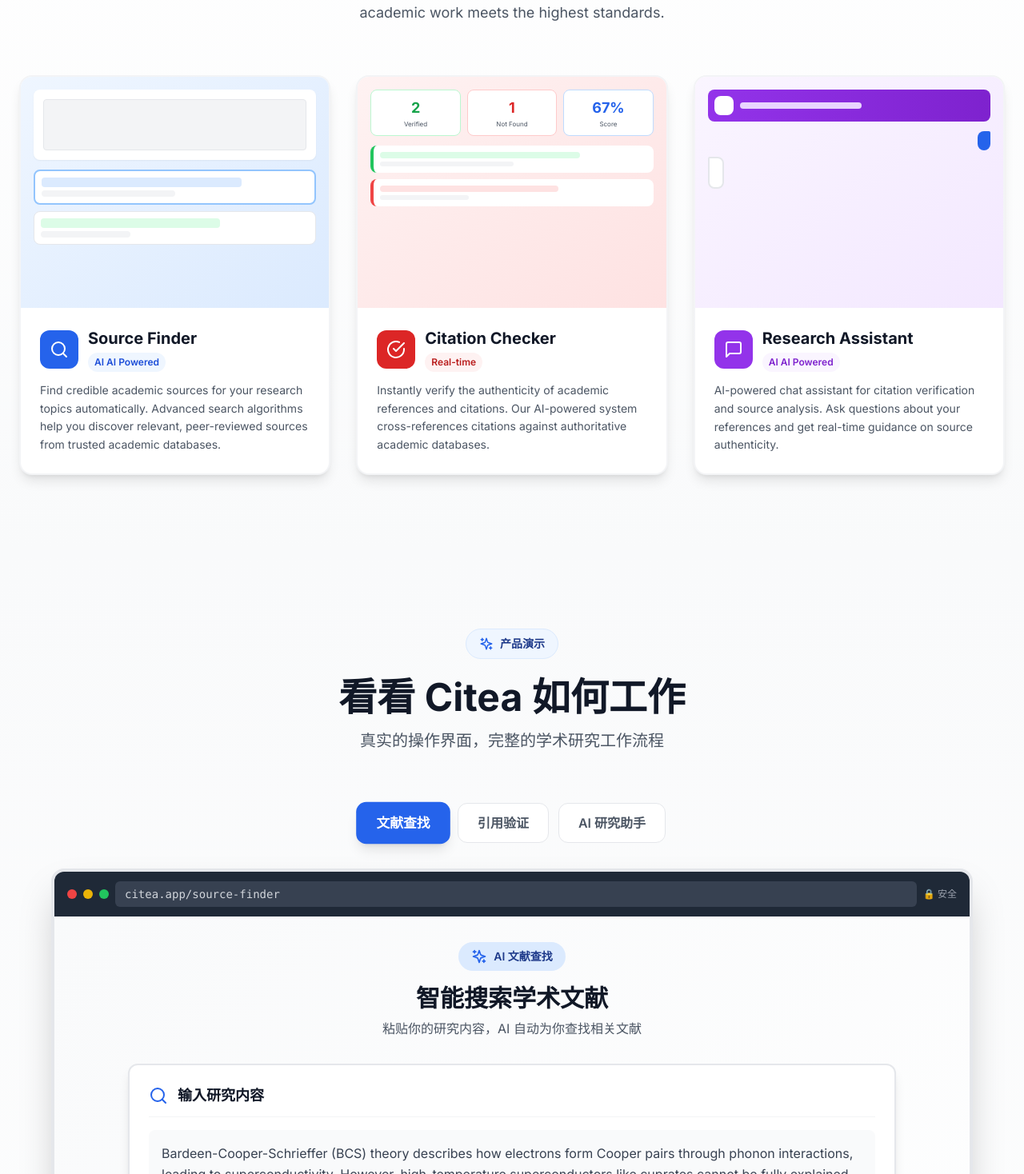
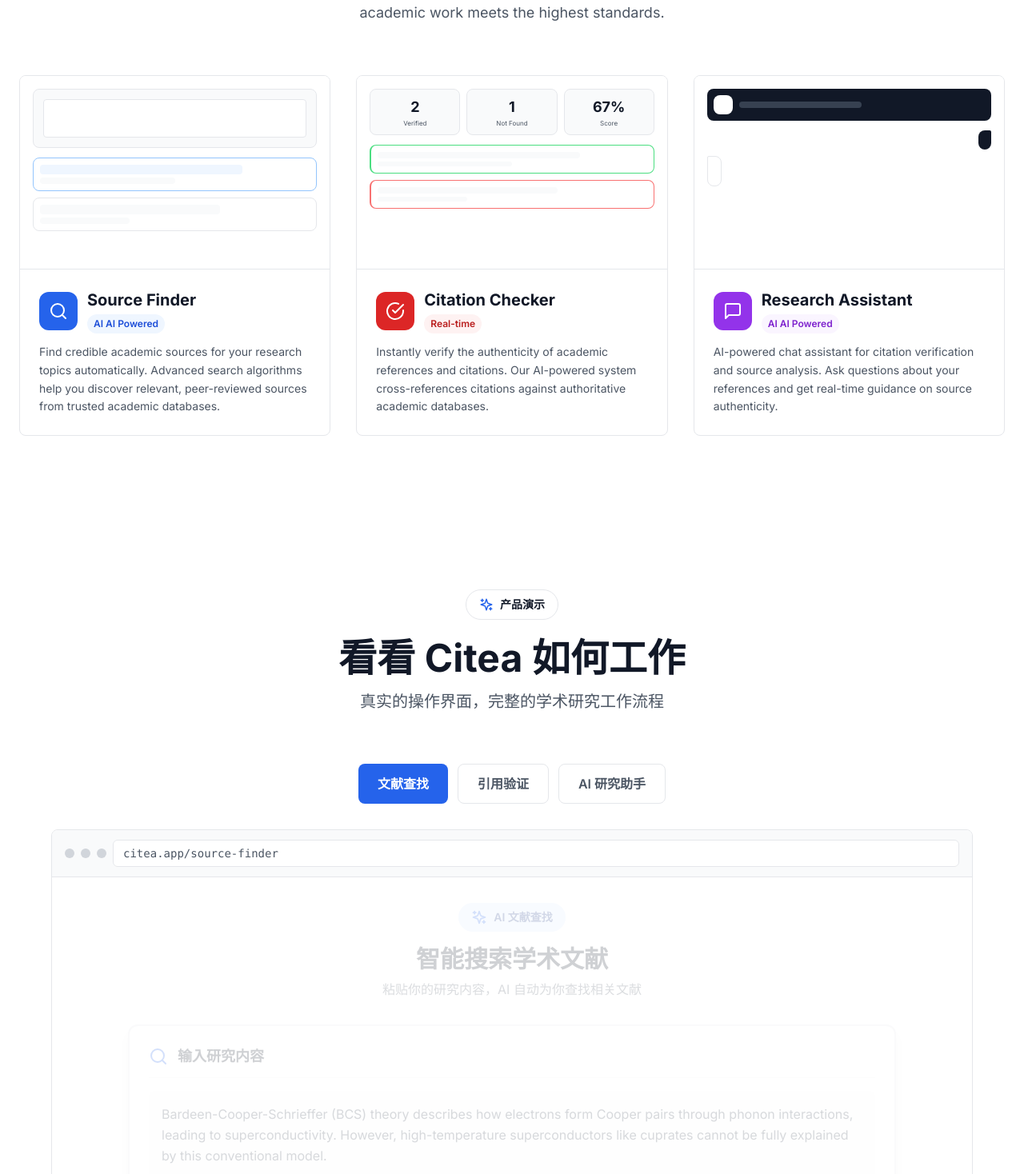
Before and after one commit to Mercury-nju/Citea, a Next.js app: page / in a window 1280 px wide. Shown: the part 2382-3850 px from the top of the page at 80% size. Built offline with nearby package versions, Linux system fonts and the light colour scheme.

Commit message:
Redesign ProductShowcase and DetailedFeatures with clean white minimalist style, remove shadows and gradients, improve aspect ratios

```diff
--- a/components/DetailedFeatures.tsx
+++ b/components/DetailedFeatures.tsx
@@ -9,7 +9,7 @@ export default function DetailedFeatures() {
   const { t } = useLanguage()
 
   return (
-    <section id="features" className="py-24 bg-gradient-to-b from-white to-gray-50">
+    <section id="features" className="py-24 bg-white">
       <div className="max-w-7xl mx-auto px-6">
         {/* Section Header */}
         <div className="text-center mb-16">
@@ -29,30 +29,30 @@ export default function DetailedFeatures() {
         <div className="grid md:grid-cols-3 gap-8">
           {/* Source Finder - 真实功能展示 */}
           <Link href="/auth/signin" className="group block">
-            <div className="bg-white rounded-2xl shadow-lg border-2 border-gray-100 overflow-hidden hover:shadow-2xl hover:border-blue-300 transition-all duration-300">
+            <div className="bg-white rounded-lg border border-gray-200 overflow-hidden hover:border-blue-300 transition-all duration-300">
               {/* 真实Dashboard截图预览 */}
-              <div className="aspect-[4/3] bg-gradient-to-br from-blue-50 to-blue-100 relative overflow-hidden">
+              <div className="aspect-[16/10] bg-white relative overflow-hidden border-b border-gray-200">
                 <div className="absolute inset-0 flex items-center justify-center">
                   {/* 模拟真实界面截图 */}
                   <div className="w-full h-full p-4">
-                    <div className="bg-white rounded-lg shadow-sm p-3 mb-3">
-                      <div className="h-16 bg-gray-100 rounded border border-gray-200"></div>
+                    <div className="bg-gray-50 rounded-lg p-3 mb-3 border border-gray-200">
+                      <div className="h-12 bg-white rounded border border-gray-200"></div>
                     </div>
                     <div className="space-y-2">
-                      <div className="bg-white rounded-lg border-2 border-blue-300 p-2">
-                        <div className="h-3 bg-blue-100 rounded w-3/4 mb-1"></div>
-                        <div className="h-2 bg-gray-100 rounded w-1/2"></div>
+                      <div className="bg-white rounded-lg border border-blue-300 p-2">
+                        <div className="h-3 bg-blue-50 rounded w-3/4 mb-1"></div>
+                        <div className="h-2 bg-gray-50 rounded w-1/2"></div>
                       </div>
                       <div className="bg-white rounded-lg border border-gray-200 p-2">
-                        <div className="h-3 bg-green-100 rounded w-2/3 mb-1"></div>
-                        <div className="h-2 bg-gray-100 rounded w-1/3"></div>
+                        <div className="h-3 bg-gray-50 rounded w-2/3 mb-1"></div>
+                        <div className="h-2 bg-gray-50 rounded w-1/3"></div>
                       </div>
                     </div>
                   </div>
                 </div>
                 {/* 播放图标覆盖层 */}
-                <div className="absolute inset-0 bg-blue-600/10 flex items-center justify-center opacity-0 group-hover:opacity-100 transition-opacity">
-                  <div className="w-16 h-16 bg-blue-600 rounded-full flex items-center justify-center shadow-xl">
+                <div className="absolute inset-0 bg-gray-900/5 flex items-center justify-center opacity-0 group-hover:opacity-100 transition-opacity">
+                  <div className="w-16 h-16 bg-gray-900 rounded-full flex items-center justify-center">
                     <Play className="text-white ml-1" size={24} fill="white" />
                   </div>
                 </div>
@@ -80,41 +80,41 @@ export default function DetailedFeatures() {
 
           {/* Citation Checker - 真实功能展示 */}
           <Link href="/auth/signin" className="group block">
-            <div className="bg-white rounded-2xl shadow-lg border-2 border-gray-100 overflow-hidden hover:shadow-2xl hover:border-red-300 transition-all duration-300">
+            <div className="bg-white rounded-lg border border-gray-200 overflow-hidden hover:border-red-300 transition-all duration-300">
               {/* 真实Dashboard截图预览 */}
-              <div className="aspect-[4/3] bg-gradient-to-br from-red-50 to-red-100 relative overflow-hidden">
+              <div className="aspect-[16/10] bg-white relative overflow-hidden border-b border-gray-200">
                 <div className="absolute inset-0 flex items-center justify-center">
                   {/* 模拟真实界面截图 */}
                   <div className="w-full h-full p-4">
                     <div className="grid grid-cols-3 gap-2 mb-3">
-                      <div className="bg-white rounded-lg p-2 text-center border border-green-200">
-                        <div className="text-lg font-bold text-green-600">2</div>
+                      <div className="bg-gray-50 rounded-lg p-2 text-center border border-gray-200">
+                        <div className="text-lg font-bold text-gray-900">2</div>
                         <div className="text-[8px] text-gray-600">Verified</div>
                       </div>
-                      <div className="bg-white rounded-lg p-2 text-center border border-red-200">
-                        <div className="text-lg font-bold text-red-600">1</div>
+                      <div className="bg-gray-50 rounded-lg p-2 text-center border border-gray-200">
+                        <div className="text-lg font-bold text-gray-900">1</div>
                         <div className="text-[8px] text-gray-600">Not Found</div>
                       </div>
-                      <div className="bg-white rounded-lg p-2 text-center border border-blue-200">
-                        <div className="text-lg font-bold text-blue-600">67%</div>
+                      <div className="bg-gray-50 rounded-lg p-2 text-center border border-gray-200">
+                        <div className="text-lg font-bold text-gray-900">67%</div>
                         <div className="text-[8px] text-gray-600">Score</div>
                       </div>
                     </div>
                     <div className="space-y-2">
-                      <div className="bg-white rounded-lg border-l-4 border-green-500 p-2">
-                        <div className="h-2 bg-green-100 rounded w-3/4 mb-1"></div>
-                        <div className="h-1.5 bg-gray-100 rounded w-1/2"></div>
+                      <div className="bg-white rounded-lg border-l-2 border-green-400 p-2 border border-gray-200">
+                        <div className="h-2 bg-gray-50 rounded w-3/4 mb-1"></div>
+                        <div className="h-1.5 bg-gray-50 rounded w-1/2"></div>
                       </div>
-                      <div className="bg-white rounded-lg border-l-4 border-red-500 p-2">
-                        <div className="h-2 bg-red-100 rounded w-2/3 mb-1"></div>
-                        <div className="h-1.5 bg-gray-100 rounded w-1/3"></div>
+                      <div className="bg-white rounded-lg border-l-2 border-red-400 p-2 border border-gray-200">
+                        <div className="h-2 bg-gray-50 rounded w-2/3 mb-1"></div>
+                        <div className="h-1.5 bg-gray-50 rounded w-1/3"></div>
                       </div>
                     </div>
                   </div>
                 </div>
                 {/* 播放图标覆盖层 */}
-                <div className="absolute inset-0 bg-red-600/10 flex items-center justify-center opacity-0 group-hover:opacity-100 transition-opacity">
-                  <div className="w-16 h-16 bg-red-600 rounded-full flex items-center justify-center shadow-xl">
+                <div className="absolute inset-0 bg-gray-900/5 flex items-center justify-center opacity-0 group-hover:opacity-100 transition-opacity">
+                  <div className="w-16 h-16 bg-gray-900 rounded-full flex items-center justify-center">
                     <Play className="text-white ml-1" size={24} fill="white" />
                   </div>
                 </div>
@@ -142,38 +142,38 @@ export default function DetailedFeatures() {
 
           {/* AI Research Assistant - 真实功能展示 */}
           <Link href="/auth/signin" className="group block">
-            <div className="bg-white rounded-2xl shadow-lg border-2 border-gray-100 overflow-hidden hover:shadow-2xl hover:border-purple-300 transition-all duration-300">
+            <div className="bg-white rounded-lg border border-gray-200 overflow-hidden hover:border-purple-300 transition-all duration-300">
               {/* 真实Dashboard截图预览 */}
-              <div className="aspect-[4/3] bg-gradient-to-br from-purple-50 to-purple-100 relative overflow-hidden">
+              <div className="aspect-[16/10] bg-white relative overflow-hidden border-b border-gray-200">
                 <div className="absolute inset-0 flex items-center justify-center">
                   {/* 模拟真实聊天界面截图 */}
                   <div className="w-full h-full p-4 flex flex-col">
-                    <div className="bg-gradient-to-r from-purple-600 to-purple-700 rounded-lg p-2 mb-3">
+                    <div className="bg-gray-900 rounded-lg p-2 mb-3">
                       <div className="flex items-center gap-2">
                         <div className="w-6 h-6 bg-white rounded-lg"></div>
                         <div className="flex-1">
-                          <div className="h-2 bg-purple-200 rounded w-1/2"></div>
+                          <div className="h-2 bg-gray-700 rounded w-1/2"></div>
                         </div>
                       </div>
                     </div>
                     <div className="flex-1 space-y-2">
                       <div className="flex justify-end">
-                        <div className="bg-blue-600 rounded-lg rounded-tr-sm p-2 max-w-[75%]">
-                          <div className="h-2 bg-blue-400 rounded w-full"></div>
+                        <div className="bg-gray-900 rounded-lg rounded-tr-sm p-2 max-w-[75%]">
+                          <div className="h-2 bg-gray-700 rounded w-full"></div>
                         </div>
                       </div>
                       <div className="flex justify-start">
-                        <div className="bg-white border-2 border-gray-200 rounded-lg rounded-tl-sm p-2 max-w-[80%]">
-                          <div className="h-2 bg-gray-200 rounded w-full mb-1"></div>
-                          <div className="h-2 bg-gray-100 rounded w-3/4"></div>
+                        <div className="bg-white border border-gray-200 rounded-lg rounded-tl-sm p-2 max-w-[80%]">
+                          <div className="h-2 bg-gray-50 rounded w-full mb-1"></div>
+                          <div className="h-2 bg-gray-50 rounded w-3/4"></div>
                         </div>
                       </div>
                     </div>
                   </div>
                 </div>
                 {/* 播放图标覆盖层 */}
-                <div className="absolute inset-0 bg-purple-600/10 flex items-center justify-center opacity-0 group-hover:opacity-100 transition-opacity">
-                  <div className="w-16 h-16 bg-purple-600 rounded-full flex items-center justify-center shadow-xl">
+                <div className="absolute inset-0 bg-gray-900/5 flex items-center justify-center opacity-0 group-hover:opacity-100 transition-opacity">
+                  <div className="w-16 h-16 bg-gray-900 rounded-full flex items-center justify-center">
                     <Play className="text-white ml-1" size={24} fill="white" />
                   </div>
                 </div>
--- a/components/ProductShowcase.tsx
+++ b/components/ProductShowcase.tsx
@@ -29,13 +29,13 @@ export default function ProductShowcase() {
   }
 
   return (
-    <section className="py-24 px-4 sm:px-6 lg:px-8 bg-gradient-to-b from-gray-50 to-white">
+    <section className="py-24 px-4 sm:px-6 lg:px-8 bg-white">
       <div className="max-w-7xl mx-auto">
         {/* Header */}
         <div className="text-center mb-16">
-          <div className="inline-flex items-center gap-2 bg-blue-50 px-4 py-2 rounded-full mb-6 border border-blue-100">
+          <div className="inline-flex items-center gap-2 bg-white px-4 py-2 rounded-full mb-6 border border-gray-200">
             <Sparkles className="text-blue-600" size={18} />
-            <span className="text-sm font-semibold text-blue-900">产品演示</span>
+            <span className="text-sm font-semibold text-gray-900">产品演示</span>
           </div>
           <h2 className="text-4xl md:text-5xl font-bold text-gray-900 mb-4">
             看看 Citea 如何工作
@@ -53,9 +53,9 @@ export default function ProductShowcase() {
               <button
                 key={tab}
                 onClick={() => setCurrentTab(tab)}
-                className={`px-6 py-3 rounded-xl font-semibold transition-all ${
+                className={`px-6 py-3 rounded-lg font-semibold transition-all ${
                   currentTab === tab
-                    ? 'bg-blue-600 text-white shadow-lg scale-105'
+                    ? 'bg-blue-600 text-white'
                     : 'bg-white text-gray-600 hover:bg-gray-50 border border-gray-200'
                 }`}
               >
@@ -67,40 +67,36 @@ export default function ProductShowcase() {
           {/* Live Demo Container */}
           <div className="relative">
             {/* Main Demo Display */}
-            <div className="relative rounded-2xl overflow-hidden shadow-2xl border-4 border-gray-200 bg-white">
+            <div className="relative rounded-lg overflow-hidden border border-gray-200 bg-white">
               {/* Browser Chrome */}
-              <div className="bg-gray-800 px-4 py-3 flex items-center gap-2">
+              <div className="bg-gray-50 px-4 py-3 flex items-center gap-2 border-b border-gray-200">
                 <div className="flex gap-2">
-                  <div className="w-3 h-3 rounded-full bg-red-500"></div>
-                  <div className="w-3 h-3 rounded-full bg-yellow-500"></div>
-                  <div className="w-3 h-3 rounded-full bg-green-500"></div>
+                  <div className="w-3 h-3 rounded-full bg-gray-300"></div>
+                  <div className="w-3 h-3 rounded-full bg-gray-300"></div>
+                  <div className="w-3 h-3 rounded-full bg-gray-300"></div>
                 </div>
-                <div className="flex-1 bg-gray-700 rounded-md px-3 py-1.5 text-sm text-gray-300 font-mono">
+                <div className="flex-1 bg-white rounded-md px-3 py-1.5 text-sm text-gray-600 font-mono border border-gray-200">
                   citea.app/{currentTab === 'finder' ? 'source-finder' : currentTab === 'checker' ? 'citation-checker' : 'ai-assistant'}
                 </div>
-                <div className="text-gray-400 text-xs">🔒 安全</div>
               </div>
 
               {/* Live Demo Content */}
-              <div className="relative bg-gradient-to-br from-gray-50 to-white" style={{ minHeight: '600px' }}>
+              <div className="relative bg-white" style={{ minHeight: '500px', maxHeight: '600px' }}>
                 {currentTab === 'finder' && <SourceFinderDemo />}
                 {currentTab === 'checker' && <CitationCheckerDemo />}
                 {currentTab === 'assistant' && <AIAssistantDemo />}
 
                 {/* Overlay with CTA */}
-                <div className="absolute inset-0 bg-gradient-to-t from-black/60 via-transparent to-transparent pointer-events-none flex items-end justify-center pb-8">
+                <div className="absolute inset-0 bg-white/80 pointer-events-none flex items-end justify-center pb-8">
                   <Link
                     href="/auth/signin"
-                    className="pointer-events-auto bg-blue-600 hover:bg-blue-700 text-white px-8 py-4 rounded-xl text-lg font-bold shadow-2xl transform hover:scale-105 transition-all"
+                    className="pointer-events-auto bg-gray-900 hover:bg-gray-800 text-white px-8 py-4 rounded-lg text-lg font-semibold transition-all"
                   >
                     🚀 开始使用完整功能
                   </Link>
                 </div>
               </div>
             </div>
-
-            {/* Decorative Elements */}
-            <div className="absolute -inset-4 bg-gradient-to-r from-blue-600/20 to-purple-600/20 rounded-3xl blur-2xl -z-10 opacity-50"></div>
           </div>
 
           {/* Description */}
@@ -113,7 +109,7 @@ export default function ProductShowcase() {
             </p>
             <Link
               href="/auth/signin"
-              className="inline-flex items-center gap-2 bg-gradient-to-r from-blue-600 to-blue-700 text-white px-6 py-3 rounded-xl font-semibold hover:shadow-lg transition-all hover:scale-105"
+              className="inline-flex items-center gap-2 bg-gray-900 text-white px-6 py-3 rounded-lg font-semibold hover:bg-gray-800 transition-all"
             >
               <span>开始使用</span>
               <span>→</span>
```
